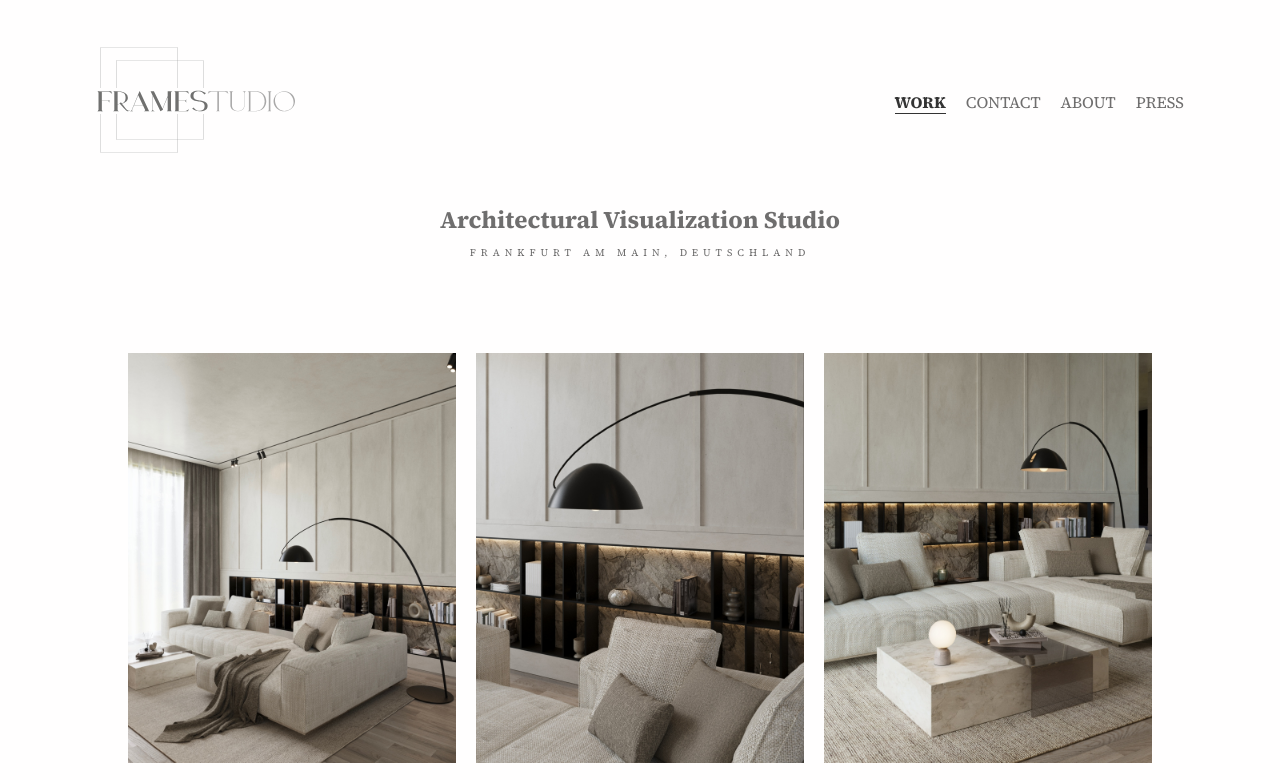
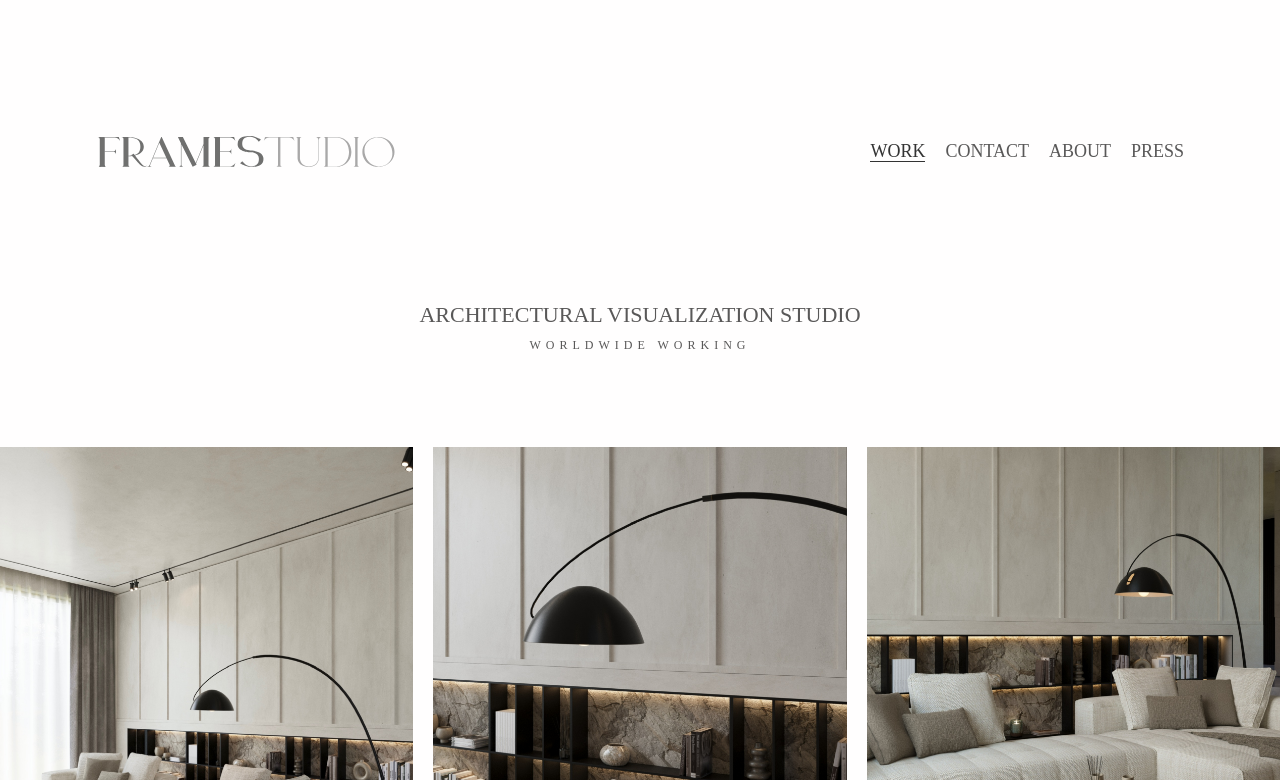
Before and after one commit to molajnef1/Framestudio, a plain HTML site: page index.html in a window 1280 px wide. Shown: the top 780 px of the page. Drawn offline with Linux system fonts and the light colour scheme.

Commit message:
Changed some details for a better looking

```diff
--- a/index.html
+++ b/index.html
@@ -14,7 +14,7 @@
     <header>
         <nav>
             <div class="nav-container">
-                <a href="#"><img src="icons/LOGOSVG.svg" alt="Framestudio Logo: Architektur Firma in Deutschland"></a>
+                <a href="#"><img src="icons/Framesstudiologosvg.svg" alt="Framestudio Logo: Architektur Firma in Deutschland"></a>
                 <ul>
                     <li><a class="active" href="">Work</a></li>
                     <li><a href="">Contact</a></li>
@@ -23,7 +23,7 @@
                 </ul>
             </div>
             <p class="Identity">Architectural Visualization Studio</p>
-            <p class="Identity sub">FRANKFURT AM MAIN, DEUTSCHLAND</p>
+            <p class="Identity sub">WORLDWIDE WORKING</p>
         </nav>
     </header>
     <section>
--- a/style/style.css
+++ b/style/style.css
@@ -8,8 +8,8 @@
 {
     margin: 0;
     padding: 0;
-    font-family: 'Source Serif 4', serif;
-
+    font-family: 'Cormorant Garamond', serif;
+    text-transform: uppercase;
 }
 
 body
@@ -35,37 +35,43 @@ nav
     display: flex;
     list-style: none;
     gap:2rem;
-    font-size: 1.6rem;
+    font-size: 1.8rem;
 }
 
 .nav-container ul li a
 {
     text-decoration: none;
-    color: #6F6E6E;
-    text-transform: uppercase;
+    color: #595858;
+    transition: all .3s;
+
 }
-.nav-container ul li a .active
+
+.nav-container ul li a:hover
 {
-    font-weight: 700;
+    font-weight: 500;
+
+}
+.nav-container ul li a.active
+{
+    font-weight: 500;
 }
 
 img
 {
-    width: 20rem;
+    width: 30rem;
 }
 .Identity
 {
-    font-size: 2.4rem;
+    font-size: 2.2rem;
     text-align: center;
-    color: #6F6E6E;
-    font-weight: 700;
+    color: #595858;
 }
 
 .sub
 {
     margin-top: 1rem;
     letter-spacing: .5rem;
-    font-size: 1rem;
+    font-size: 1.2rem;
     font-weight: 400;
 }
 
@@ -98,12 +104,12 @@ img
     display: grid;
     grid-template-columns: repeat(3, 1fr);
     gap: 2rem;
-    min-width: 80%;
+    min-width: 100%;
 }
 ul li a.active
 {
     color: #333;
-    font-weight: 700;
+    font-weight: 400;
     border-bottom: 1px solid #333;
 }
 
```
Also changed, not shown: icons/Framesstudiologosvg.svg (added).
